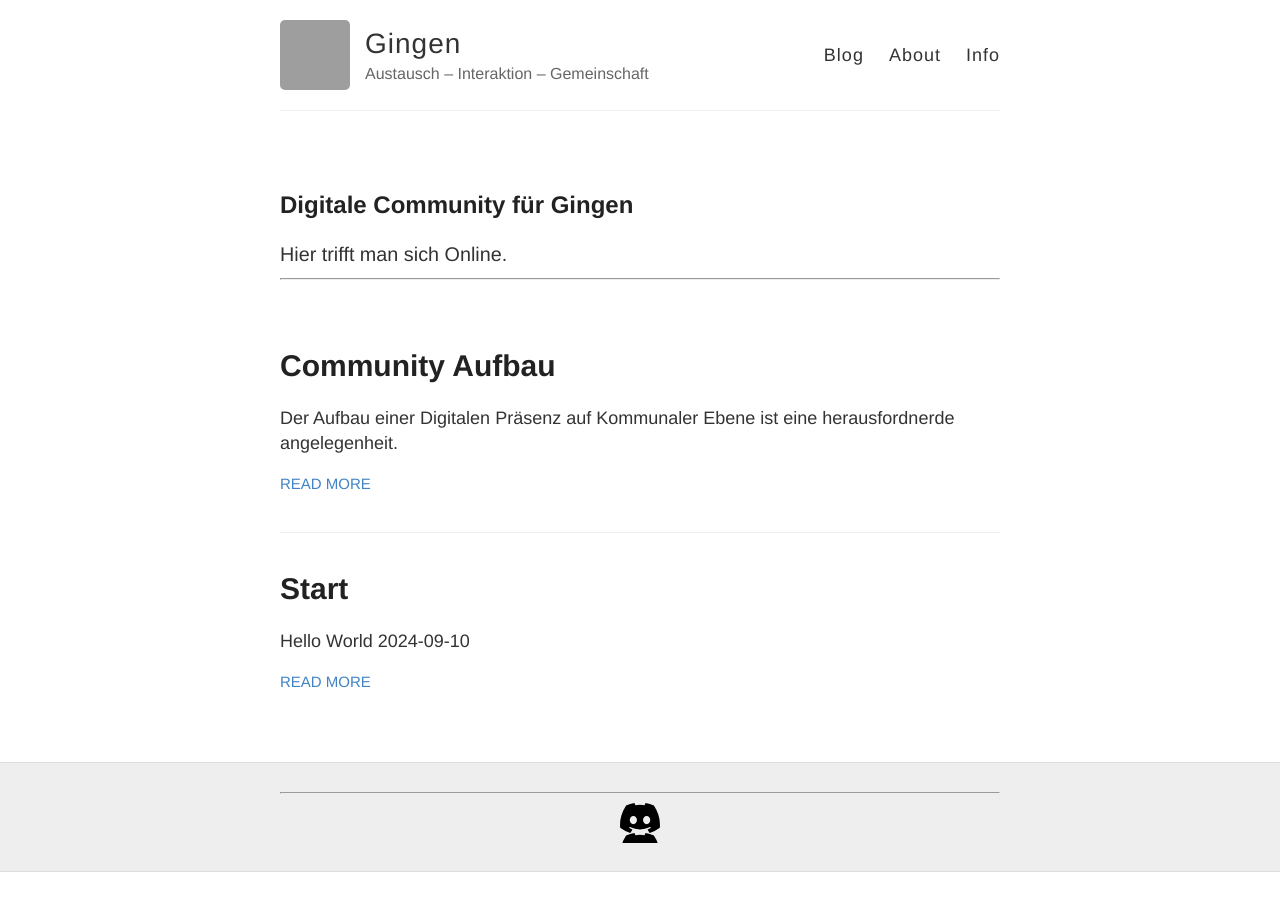
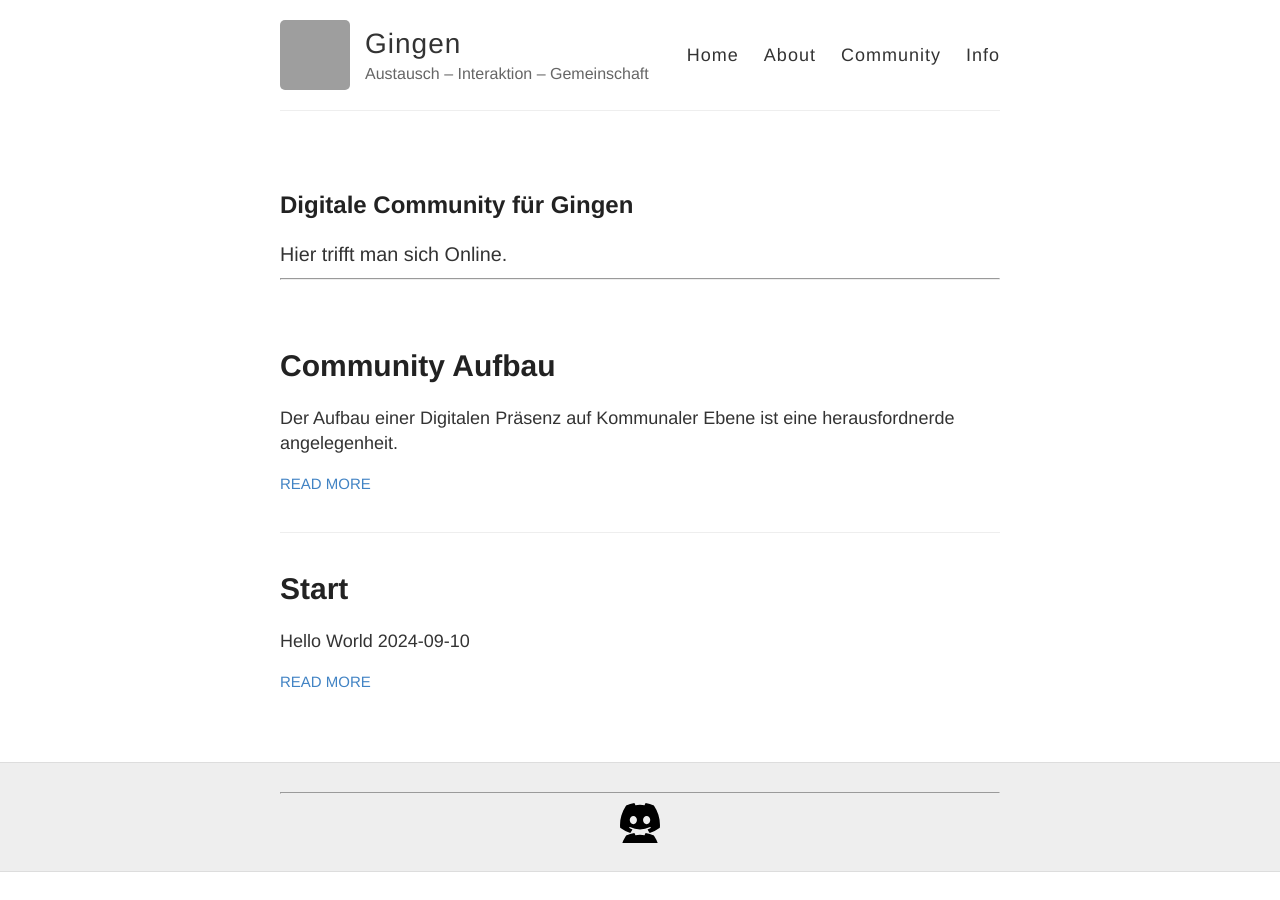
Before and after one commit to filstal/gingen, a Jekyll site: the page built from index.html, in a window 1280 px wide. Built offline with Jekyll 4.4.1, drawn with Linux system fonts in a browser that asks for light colours; grey boxes are pictures that could not be loaded.

Commit message:
Update default.html

```diff
--- a/_layouts/default.html
+++ b/_layouts/default.html
@@ -27,8 +27,9 @@
           </div>
 
           <nav>
-            <a href="{{ site.baseurl }}/" title="Home">Blog</a>
+            <a href="{{ site.baseurl }}/" title="Home">Home</a>
             <a href="{{ site.baseurl }}/about/" title="Autor about">About</a>
+            <a href="https://discord.gg/RdZjDPBmcV" title="Community : Discord" target="discord">Community</a>
             <a href="{{ site.baseurl }}/info/" title="Infos zum Angebot">Info</a>
           </nav>
         </header>
```
